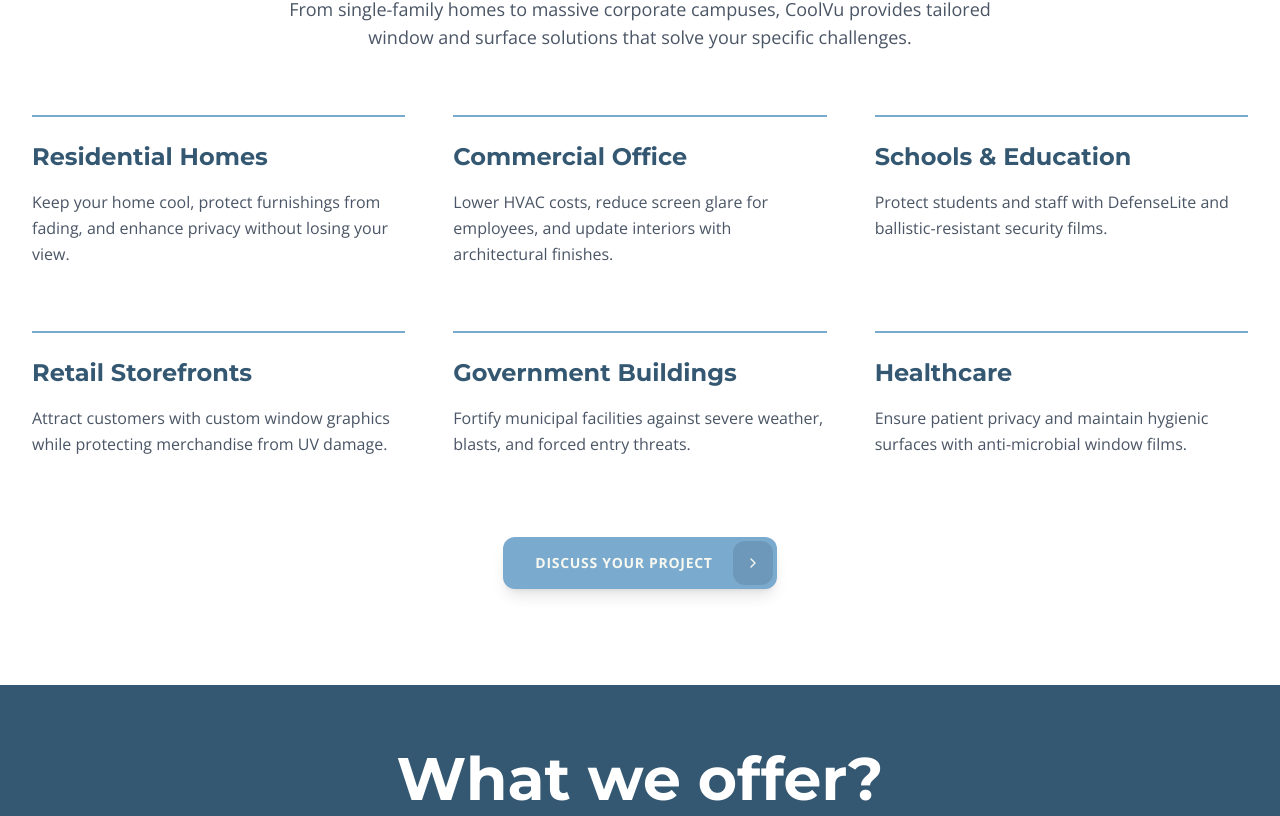
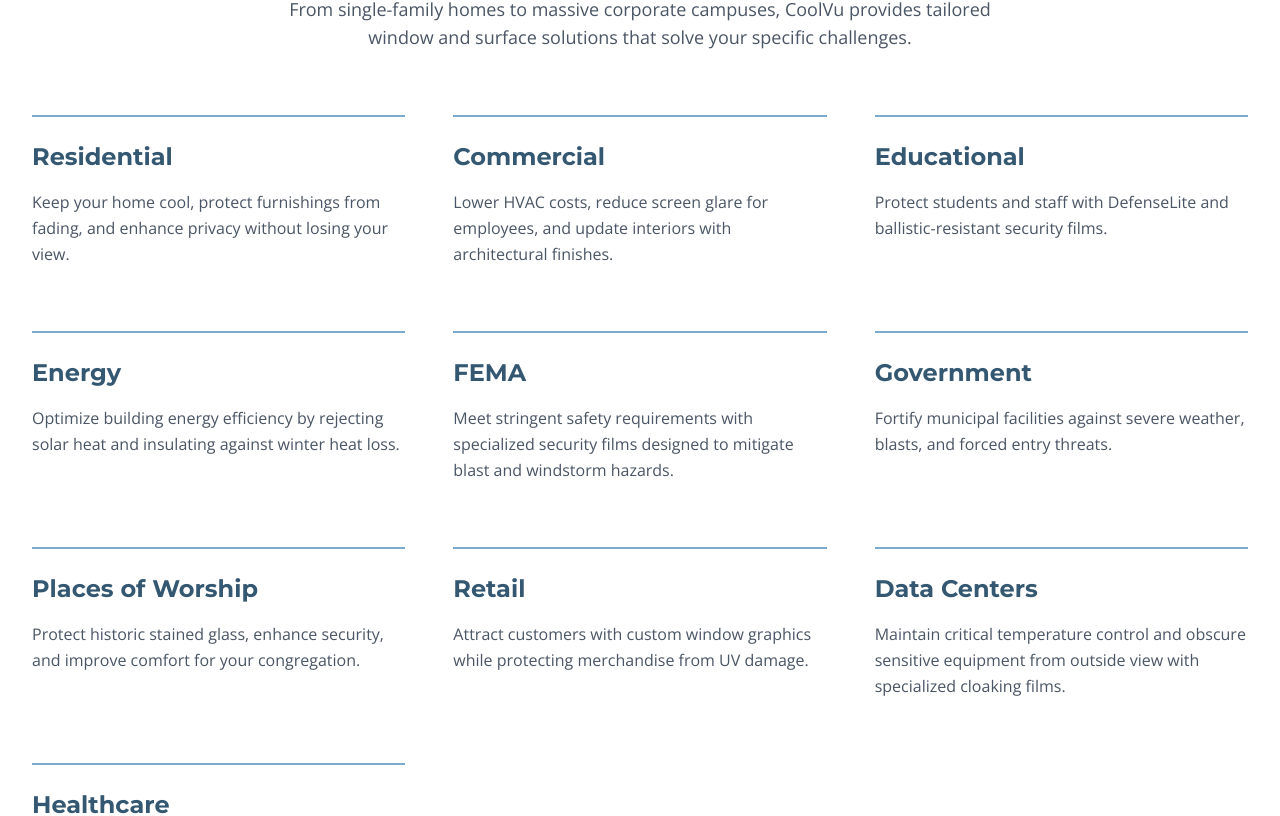
Before and after one commit to pjs8875/CoolVu, a Next.js app: page / in a window 1280 px wide. Shown: the part 1297-2113 px from the top of the page. Built offline with nearby package versions, Linux system fonts and the light colour scheme.

Commit message:
Refactor MarketsServed component by updating titles and descriptions for clarity and relevance. Introduce new market categories including 'Energy', 'FEMA', 'Places of Worship', 'Retail', and 'Data Centers' while streamlining existing entries for improved user understanding.

```diff
--- a/components/MarketsServed.tsx
+++ b/components/MarketsServed.tsx
@@ -5,24 +5,40 @@ import { AnimatedButton } from "@/components/ui/animated-button";
 
 const markets = [
   {
-    title: "Residential Homes",
+    title: "Residential",
     description: "Keep your home cool, protect furnishings from fading, and enhance privacy without losing your view.",
   },
   {
-    title: "Commercial Office",
+    title: "Commercial",
     description: "Lower HVAC costs, reduce screen glare for employees, and update interiors with architectural finishes.",
   },
   {
-    title: "Schools & Education",
+    title: "Educational",
     description: "Protect students and staff with DefenseLite and ballistic-resistant security films.",
   },
   {
-    title: "Retail Storefronts",
+    title: "Energy",
+    description: "Optimize building energy efficiency by rejecting solar heat and insulating against winter heat loss.",
+  },
+  {
+    title: "FEMA",
+    description: "Meet stringent safety requirements with specialized security films designed to mitigate blast and windstorm hazards.",
+  },
+  {
+    title: "Government",
+    description: "Fortify municipal facilities against severe weather, blasts, and forced entry threats.",
+  },
+  {
+    title: "Places of Worship",
+    description: "Protect historic stained glass, enhance security, and improve comfort for your congregation.",
+  },
+  {
+    title: "Retail",
     description: "Attract customers with custom window graphics while protecting merchandise from UV damage.",
   },
   {
-    title: "Government Buildings",
-    description: "Fortify municipal facilities against severe weather, blasts, and forced entry threats.",
+    title: "Data Centers",
+    description: "Maintain critical temperature control and obscure sensitive equipment from outside view with specialized cloaking films.",
   },
   {
     title: "Healthcare",
```
